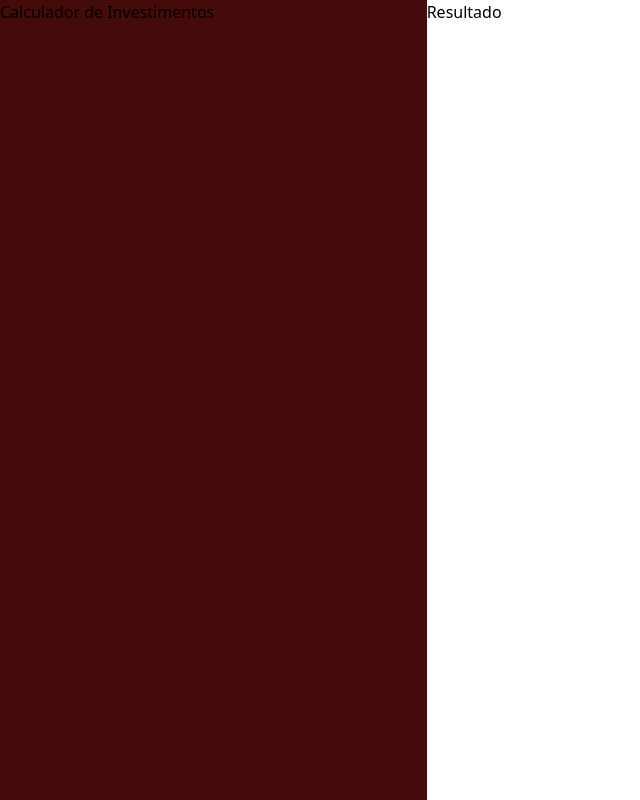
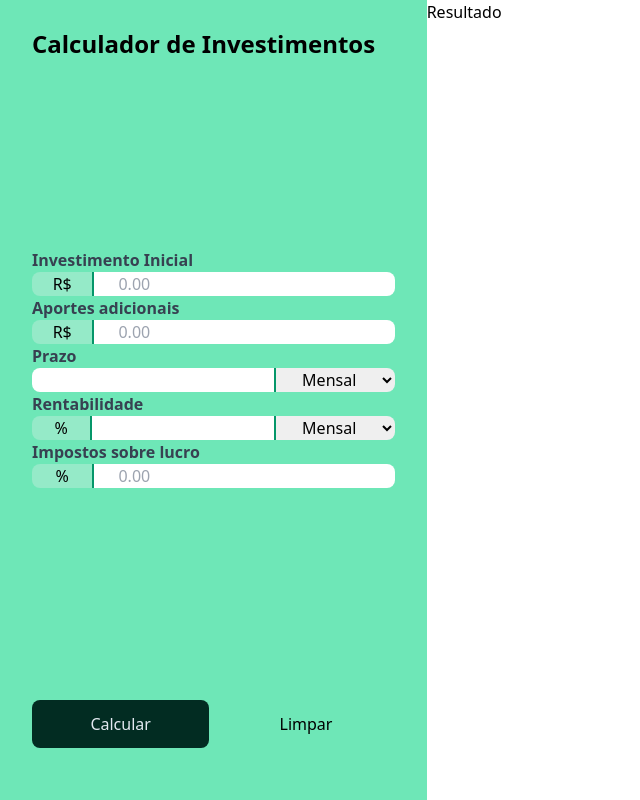
Before and after one commit to claudiorico/calculadorainvestimentos, a website built with Vite: page index.html in a window 1280 px wide. Shown: the whole page, without its empty margins (0-640 px from the left). Built offline with nearby package versions, Linux system fonts and the light colour scheme.

Commit message:
Formulario de Investimentos finalizado

```diff
--- a/index.html
+++ b/index.html
@@ -1,18 +1,72 @@
 <!doctype html>
 <html lang="pt-BR">
+
 <head>
   <meta charset="UTF-8" />
   <meta name="viewport" content="width=device-width, initial-scale=1.0" />
   <link rel="stylesheet" href="style.css">
   <title>Calculadora de Investimentos</title>
 </head>
+
 <body class="grid grid-rows-2 grid-cols-3 h-[100dvh]">
-    <aside class="bg-red-950 row-span-2">
-      <h1>Calculador de Investimentos</h1>
-
+  <aside class="row-span-2 bg-emerald-300 flex flex-col justify-between py-5 px-2">
+    <h1 class="text-2xl font-bold px-6 py-2">Calculador de Investimentos</h1>
+    <form>
+      <div class="flex w-full flex-col px-6">
+        <label for="initial-investiment" class="font-bold text-gray-700">Investimento Inicial</label>
+        <div class="flex">
+          <input type="text" class="w-1/6 text-center rounded-l-lg" value="R$" disabled>
+          <input type="number" class="w-5/6 rounded-r-lg border-l-2 border-emerald-600 text-left px-6" id="initial-investiment" step="0.01" placeholder="0.00">
+        </div>
+      </div>
+      <div class="flex w-full flex-col px-6">
+        <label for="adicional-aports" class="font-bold text-gray-700">Aportes adicionais</label>
+        <div class="flex">
+          <input type="text" class="w-1/6 text-center rounded-l-lg" value="R$" disabled>
+          <input type="number" class="w-5/6 rounded-r-lg border-l-2 border-emerald-600 text-left px-6" id="adicional-aports" step="0.01" placeholder="0.00">
+        </div>
+      </div>
+      <div class="flex w-full flex-col px-6">
+        <label for="deadline" class="font-bold text-gray-700">Prazo</label>
+        <div class="flex">
+          <input type="number" class="w-2/3 text-center rounded-l-lg" id="deadline">
+          <select name="deadline-period"
+            class="w-1/3 rounded-r-lg border-l-2 border-emerald-600 text-center hover:bg-emerald-950 hover:text-slate-200"
+            id="deadline-period">
+            <option value="monthly">Mensal</option>
+            <option value="yearly">Anual</option>
+          </select>
+        </div>
+      </div>
+      <div class="flex w-full flex-col px-6">
+        <label for="return-rate" class="font-bold text-gray-700">Rentabilidade</label>
+        <div class="flex">
+          <input type="text" class="w-1/6 text-center rounded-l-lg border-r-2 border-emerald-600" value="%" disabled>
+          <input type="number" class="w-1/2" id="return-rate" step="0.01">
+          <select name="evaluation-period"
+            class="w-1/3 rounded-r-lg border-l-2 border-emerald-600 text-center hover:bg-emerald-950 hover:text-slate-200"
+            id="evaluation-period">
+            <option value="monthly">Mensal</option>
+            <option value="yearly">Anual</option>
+          </select>
+        </div>
+      </div>
+      <div class="flex w-full flex-col px-6">
+        <label for="profit-tax" class="font-bold text-gray-700">Impostos sobre lucro</label>
+        <div class="flex">
+          <input type="text" class="w-1/6 text-center rounded-l-lg" value="%" disabled>
+          <input type="number" class="w-5/6 rounded-r-lg border-l-2 border-emerald-600 px-6" id="profit-tax" step="0.01" placeholder="0.00">
+        </div>
+      </div>
+    </form>
+    <div class="flex gap-2 h-12 px-6 my-8 w-full">
+      <button class="w-1/2 rounded-lg bg-emerald-950 text-slate-200 hover:bg-emerald-800">Calcular</button>
+      <button class="w-1/2 rounded-lg hover:bg-emerald-500">Limpar</button>
+    </div>
   </aside>
   <main>
     <p>Resultado</p>
   </main>
 </body>
+
 </html>
```
Lines whose indentation alone changed are shown as unchanged.
